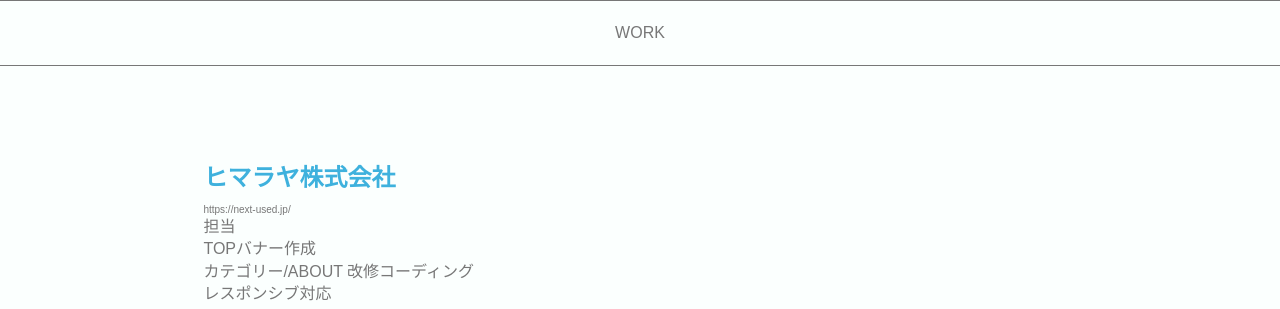
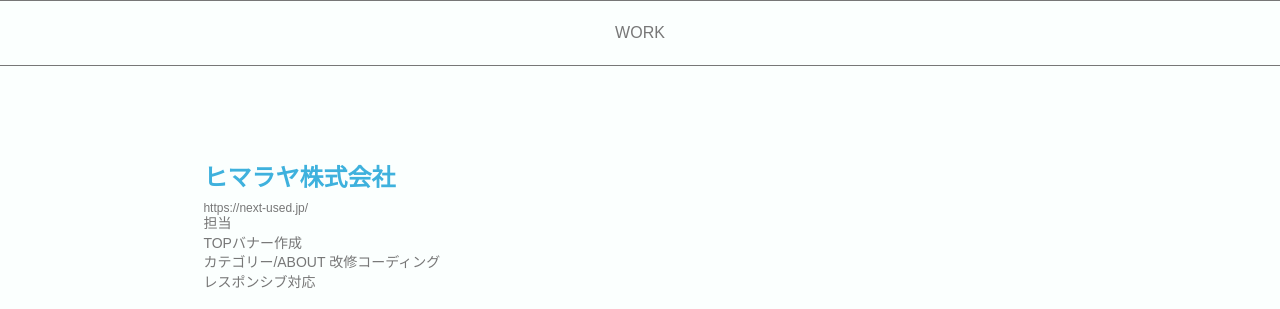
Before and after one commit to yuka0258/file, a PHP site: page /work01.html in a window 1280 px wide. Shown: the part 130-439 px from the top of the page. Run offline with PHP 8.4, Linux system fonts and the light colour scheme.

Commit message:
Update style.css

```diff
--- a/style.css
+++ b/style.css
@@ -869,11 +869,12 @@ small {
 }
 
 .work_title_box .work_text{
-    padding-bottom: 1.6rem;
+    font-size: 1.4rem;
 }
 
 .work_title_box .work_text a{
-    font-size: 1rem;
+    padding-bottom: 1rem;
+    font-size: 1.2rem;
 }
 
 .work_title_box .work_text p{
```
